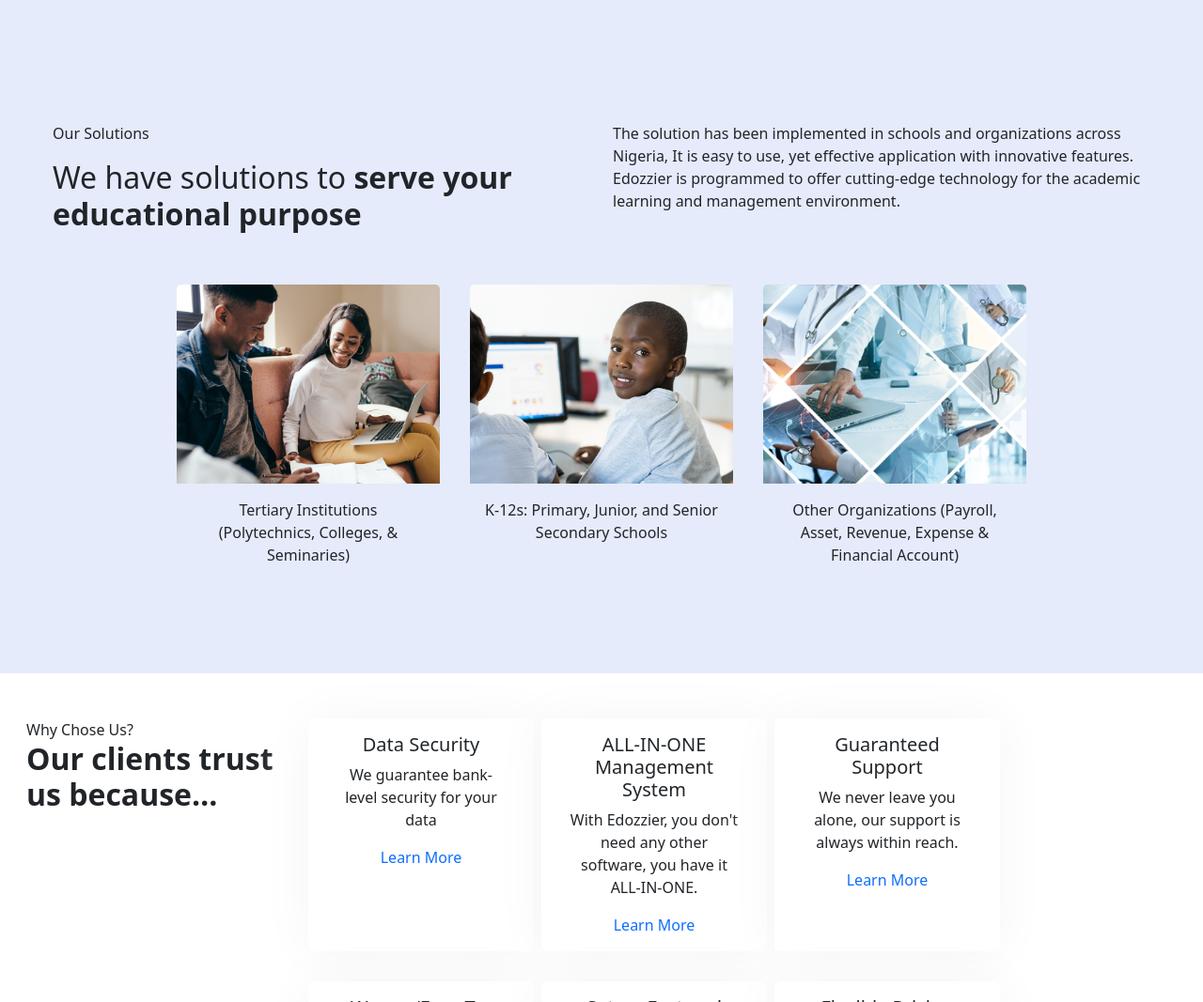
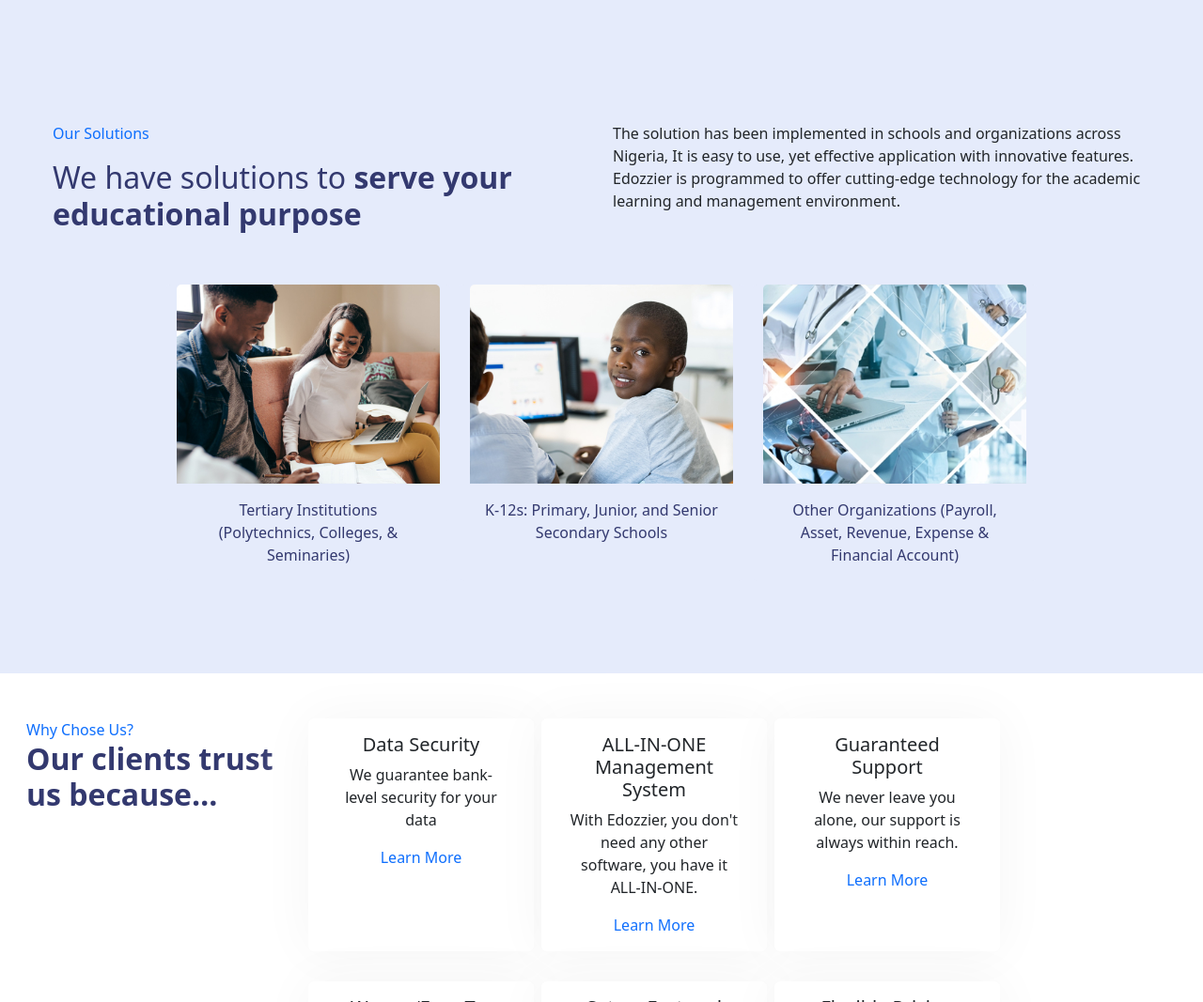
Before and after one commit to Prom-ise/My-CA-TEST-1, a plain HTML site: page index.html in a window 1280 px wide. Shown: the part 1860-2927 px from the top of the page at 94% size. Drawn offline with Linux system fonts and the light colour scheme.

Commit message:
updated a file

```diff
--- a/index.html
+++ b/index.html
@@ -90,7 +90,7 @@
             <div class="col-sm-12 col-md-6 col-lg-6">
                 <button class="bigButton2">
                     <div style="display: flex;">
-                    <span><svg xmlns="http://www.w3.org/2000/svg" height="16" width="16" viewBox="0 0 512 512"><!--!Font Awesome Free 6.5.0 by @fontawesome - https://fontawesome.com License - https://fontawesome.com/license/free Copyright 2023 Fonticons, Inc.--><path d="M256 512A256 256 0 1 0 256 0a256 256 0 1 0 0 512zM369 209L241 337c-9.4 9.4-24.6 9.4-33.9 0l-64-64c-9.4-9.4-9.4-24.6 0-33.9s24.6-9.4 33.9 0l47 47L335 175c9.4-9.4 24.6-9.4 33.9 0s9.4 24.6 0 33.9z"/></svg> <span><h4>Learning made easy</h4></span>
+                    <span><svg xmlns="http://www.w3.org/2000/svg" height="16" width="16" viewBox="0 0 512 512"><!--!Font Awesome Free 6.5.0 by @fontawesome - https://fontawesome.com License - https://fontawesome.com/license/free Copyright 2023 Fonticons, Inc.--><path d="M256 512A256 256 0 1 0 256 0a256 256 0 1 0 0 512zM369 209L241 337c-9.4 9.4-24.6 9.4-33.9 0l-64-64c-9.4-9.4-9.4-24.6 0-33.9s24.6-9.4 33.9 0l47 47L335 175c9.4-9.4 24.6-9.4 33.9 0s9.4 24.6 0 33.9z"/></svg> <span><h4 class="blue">Learning made easy</h4></span>
                 </div>
                     <hr>
                     <p>Build an automated and remote learning system for your school</p>
@@ -99,14 +99,14 @@
 
                 <button class="bigButton1">
                     <div style="display: flex;">
-                    <span><svg xmlns="http://www.w3.org/2000/svg" height="16" width="16" viewBox="0 0 512 512"><!--!Font Awesome Free 6.5.0 by @fontawesome - https://fontawesome.com License - https://fontawesome.com/license/free Copyright 2023 Fonticons, Inc.--><path d="M256 512A256 256 0 1 0 256 0a256 256 0 1 0 0 512zM369 209L241 337c-9.4 9.4-24.6 9.4-33.9 0l-64-64c-9.4-9.4-9.4-24.6 0-33.9s24.6-9.4 33.9 0l47 47L335 175c9.4-9.4 24.6-9.4 33.9 0s9.4 24.6 0 33.9z"/></svg></span> <span><h4>Technology Innovation</h4></span>
+                    <span><svg xmlns="http://www.w3.org/2000/svg" height="16" width="16" viewBox="0 0 512 512"><!--!Font Awesome Free 6.5.0 by @fontawesome - https://fontawesome.com License - https://fontawesome.com/license/free Copyright 2023 Fonticons, Inc.--><path d="M256 512A256 256 0 1 0 256 0a256 256 0 1 0 0 512zM369 209L241 337c-9.4 9.4-24.6 9.4-33.9 0l-64-64c-9.4-9.4-9.4-24.6 0-33.9s24.6-9.4 33.9 0l47 47L335 175c9.4-9.4 24.6-9.4 33.9 0s9.4 24.6 0 33.9z"/></svg></span> <span><h4 class="blue">Technology Innovation</h4></span>
                 </div>
                     <hr>
                     <p>Boost your school's profile using cutting-edge technology</p>
                 </button>
                 <button class="bigButton1">
                     <div style="display: flex;">
-                    <span><svg xmlns="http://www.w3.org/2000/svg" height="16" width="16" viewBox="0 0 512 512"><!--!Font Awesome Free 6.5.0 by @fontawesome - https://fontawesome.com License - https://fontawesome.com/license/free Copyright 2023 Fonticons, Inc.--><path d="M256 512A256 256 0 1 0 256 0a256 256 0 1 0 0 512zM369 209L241 337c-9.4 9.4-24.6 9.4-33.9 0l-64-64c-9.4-9.4-9.4-24.6 0-33.9s24.6-9.4 33.9 0l47 47L335 175c9.4-9.4 24.6-9.4 33.9 0s9.4 24.6 0 33.9z"/></svg></span> <span><h4>Save Money and Time</h4></span>
+                    <span><svg xmlns="http://www.w3.org/2000/svg" height="16" width="16" viewBox="0 0 512 512"><!--!Font Awesome Free 6.5.0 by @fontawesome - https://fontawesome.com License - https://fontawesome.com/license/free Copyright 2023 Fonticons, Inc.--><path d="M256 512A256 256 0 1 0 256 0a256 256 0 1 0 0 512zM369 209L241 337c-9.4 9.4-24.6 9.4-33.9 0l-64-64c-9.4-9.4-9.4-24.6 0-33.9s24.6-9.4 33.9 0l47 47L335 175c9.4-9.4 24.6-9.4 33.9 0s9.4 24.6 0 33.9z"/></svg></span> <span><h4 class="blue">Save Money and Time</h4></span>
                     </div>
                     <hr>
                     <p>Optimize your school's process cut down operating costs and save time.</p>
@@ -118,8 +118,8 @@
         <section class="edozzierContainer2">
             <div class="row px-3">
                 <div class="col-sm-12 col-md-6 col-lg-6">
-           <p>Our Solutions</p>
-           <div><h2>We have solutions to <b>serve your educational purpose</b></h2></div>
+           <p class="text-primary">Our Solutions</p>
+           <div style="margin-right: 60px;"><h2 class="blue">We have solutions to <b>serve your educational purpose</b></h2></div>
            </div>
 
            <div class="col-sm-12 col-md-6 col-lg-6">
@@ -132,21 +132,21 @@
            <div class="card" style="width: 19rem; border: none; background-color: #e5ebfb;">
             <img src="Img/edozzier-services2.jpg" class="card-img-top" alt="...">
             <div class="card-body">
-              <p class="card-text text-center">Tertiary Institutions (Polytechnics, Colleges, & Seminaries)</p>
+              <p class="card-text text-center blue">Tertiary Institutions (Polytechnics, Colleges, & Seminaries)</p>
             </div>
           </div>
 
           <div class="card" style="width: 19rem; border: none; background-color: #e5ebfb;">
             <img src="Img/edozzier-services.jpg" class="card-img-top" alt="...">
             <div class="card-body">
-              <p class="card-text text-center">K-12s: Primary, Junior, and Senior Secondary Schools</p>
+              <p class="card-text text-center blue">K-12s: Primary, Junior, and Senior Secondary Schools</p>
             </div>
           </div>
 
           <div class="card" style="width: 19rem; border: none; background-color: #e5ebfb;">
             <img src="Img/edozzier-services3.jpg" class="card-img-top" alt="...">
             <div class="card-body">
-              <p class="card-text text-center">Other Organizations (Payroll, Asset, Revenue, Expense & Financial Account)</p>
+              <p class="card-text text-center blue">Other Organizations (Payroll, Asset, Revenue, Expense & Financial Account)</p>
             </div>
           </div>
           </div>
@@ -156,10 +156,10 @@
 
         <div class="col-sm-12 col-md-3 col-lg-3">
             <div class="subtitle">
-        <span>Why Chose Us?</span>
+        <span class="text-primary">Why Chose Us?</span>
 
         <h2 class="title">
-    <b>Our clients trust us because… </b></h2>
+    <b class="blue">Our clients trust us because… </b></h2>
     </div>
     </div>
 
--- a/style.css
+++ b/style.css
@@ -19,6 +19,9 @@ body{
 }
 a{
     text-decoration: none;
+}
+.blue{
+    color: #33396f;
 }
 .button1{
     border-radius: 4px;
```
